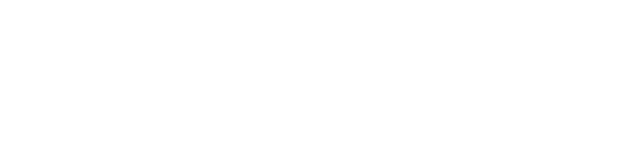
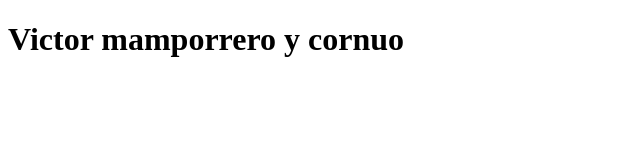
Before and after one commit to VictorAlvarezCabrera/prueba5, a plain HTML site: page index.html in a window 1280 px wide. Shown: the whole page, without its empty margins (0-640 px from the left). Drawn offline with Linux system fonts and the light colour scheme.

Commit message:
Laburando a tope

```diff
--- a/index.html
+++ b/index.html
@@ -6,6 +6,6 @@
     <title>Document</title>
 </head>
 <body>
-
+    <h1>Victor mamporrero y cornuo</h1>
 </body>
 </html>
```
